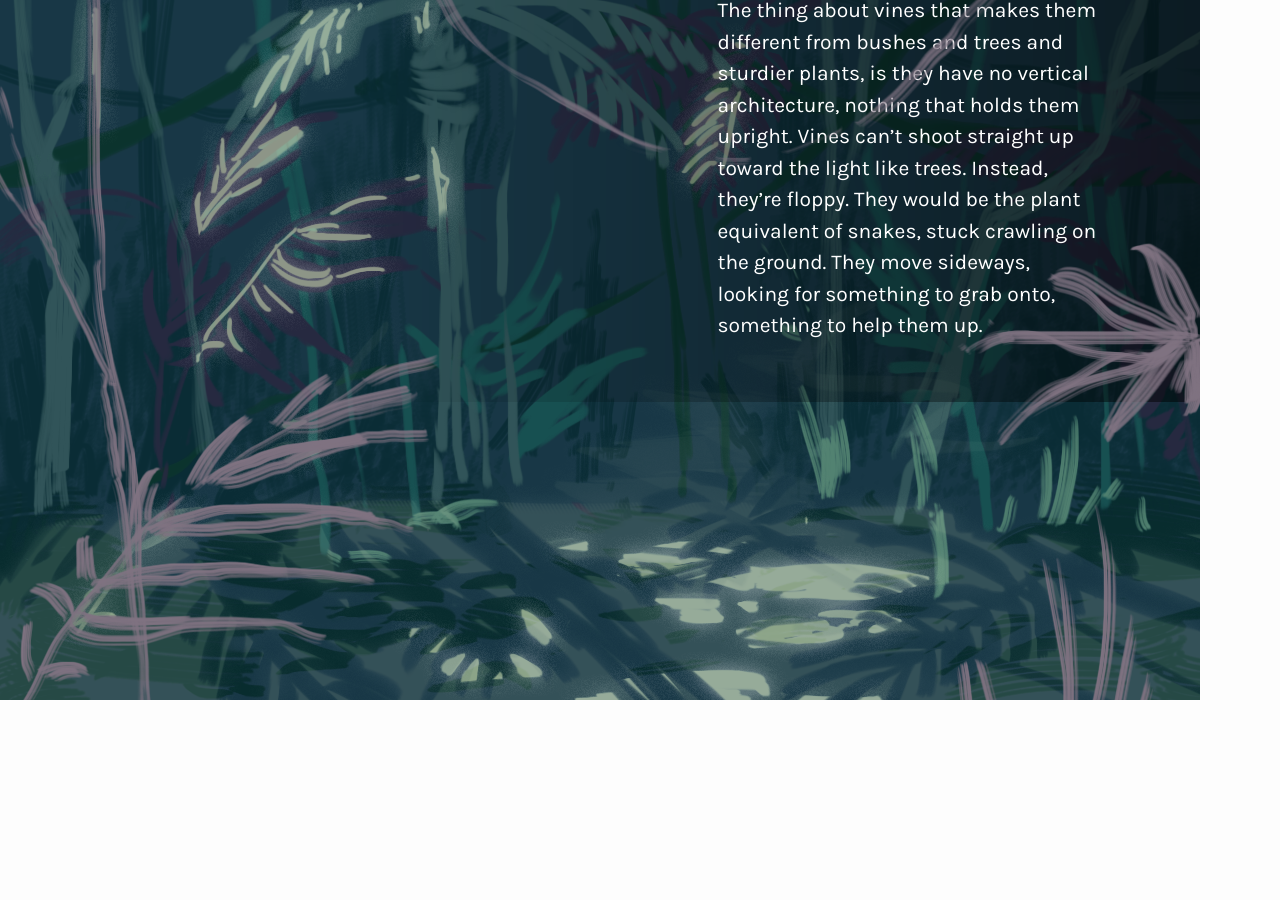
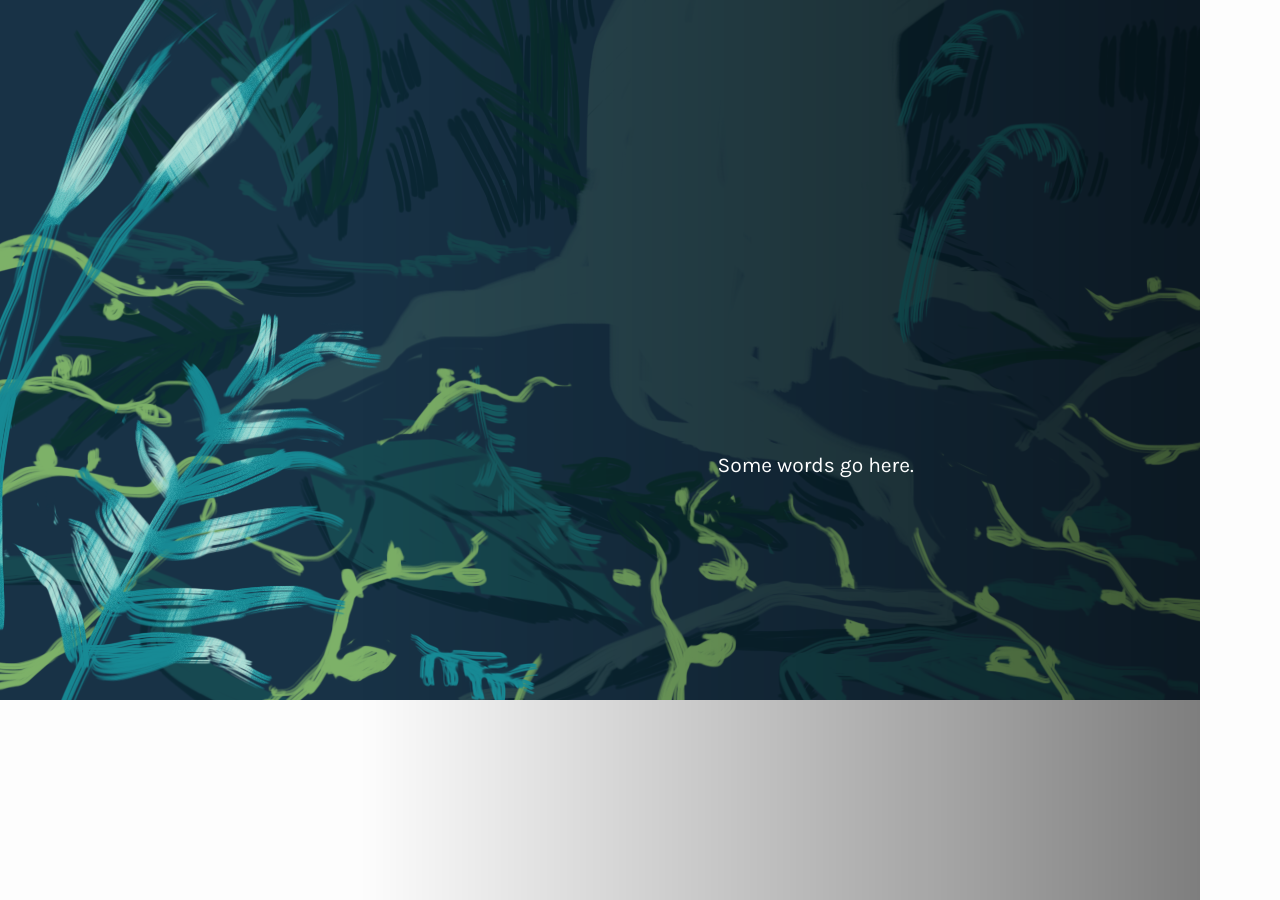
Before and after one commit to jonathanzong/plant-interactive-explorable, a Jekyll site: the page built from index.html, in a window 1280 px wide and 900 px high, scrolled down 8683 px. Built offline with Jekyll 4.4.1, drawn with Linux system fonts in a browser that asks for light colours; some of the changed text lies outside the part shown.

Commit message:
animation improvements

```diff
--- a/index.html
+++ b/index.html
@@ -8,13 +8,14 @@ layout: default
 <div class="layer layer--overlay background js-layer js-layer--2" style="background-image: url(images/2-bg.png)"></div>
 <div class="layer layer--overlay foreground js-layer js-layer--2" style="background-image: url(images/2-fg.png)"></div>
 
-<div class="layer layer--overlay background js-layer js-layer--4" style="background-image: url(images/4-bg.png)"></div>
-<div class="layer layer--overlay foreground js-layer js-layer--4" style="background-image: url(images/4-fg.png)"></div>
+<div class="layer layer--overlay background js-layer js-layer--3" style="background-image: url(images/4-bg-vines.png)"></div>
+<div class="layer layer--overlay foreground js-layer js-layer--3" style="background-image: url(images/4-fg.png)"></div>
 
 <div class="layer layer--overlay vine-container"></div>
 
 <div class="layer layer--content">
   <div class="container-fluid">
+
     <section>
       <div class="row">
         <div class="col-sm-7">
@@ -25,8 +26,6 @@ layout: default
             <p>
               <span class="dropcap">I</span>magine you’re in a rainforest in Costa Rica, and you come across a great big trunk of a tree. You look down at the ground, and among the brown mix of roots and leaves you can clearly make out hundreds of little green lines, like arrow markers that surround the tree and point towards its base.
             </p>
-            <!--<div class="js-vine-trigger"></div>-->
-            <p></p>
             <p>
               This is the situation in which biologists Donald Strong and Thomas Ray found themselves in the 1970s. They describe seeing “thousands of bright green seedlings [..] in contrast against the brown leaf litter, creeping inward from all sides of the tree. The seedlings appear as short spokes of a wheel with the tree as the hub.”
             </p>
@@ -71,10 +70,37 @@ layout: default
             <p>
               The thing about vines that makes them different from bushes and trees and sturdier plants, is they have no vertical architecture, nothing that holds them upright. Vines can’t shoot straight up toward the light like trees. Instead, they’re floppy. They would be the plant equivalent of snakes, stuck crawling on the ground. They move sideways, looking for something to grab onto, something to help them up.
             </p>
+            <div class="js-scene-trigger" data-index="3"></div>
           </div>
         </div>
       </div>
     </section>
+
+
+    <section>
+      <div class="row">
+        <div class="col-sm-7">
+        </div>
+        <div class="col-sm-4">
+          <div class="layer--content__text"">
+            <p></p>
+
+            <p>
+              Some words go here.
+            </p>
+            <animate>
+            <div class="js-vine-trigger"></div>
+            <p></p>
+            </animate>
+            <p>
+              Some more words go here.
+            </p>
+          </div>
+        </div>
+      </div>
+    </section>
+
+
   </div>
 </div>
 
--- a/scripts/src/VineHelpers.js
+++ b/scripts/src/VineHelpers.js
@@ -20,21 +20,23 @@ var VineRenderer = function(opts) {
   // state
   var pointCount = opts.pointCount || 20;
   var ropeLength = opts.ropeLength || 300;
-  var snakes = [];
+  var vines = [];
 
-  var snakeTexture = PIXI.Texture.fromImage(opts.textureImage || 'images/vine.png');
+  var vineTexture = PIXI.Texture.fromImage(opts.textureImage || 'images/vine.png');
 
-  function addSnake() {
+  function addVine() {
     var points = [];
     for (var i = 0; i < pointCount; i++) {
       points.push(new PIXI.Point(i * ropeLength / pointCount, 0));
     }
-    var snake = new PIXI.mesh.Rope(snakeTexture, points);
-    snakes.push({
-      snake: snake,
+    var vine = new PIXI.mesh.Rope(vineTexture, points);
+    vine.scale.x = 0.5;
+    vine.scale.y = 0.5;
+    vines.push({
+      vine: vine,
       points: points
     })
-    stage.addChild(snake);
+    stage.addChild(vine);
   }
 
   // functions
@@ -43,7 +45,7 @@ var VineRenderer = function(opts) {
   }
 
   function updatePoints(i, fun) {
-    fun(snakes[i].points);
+    fun(vines[i].points);
   }
 
   $(opts.container).append(renderer.view);
@@ -56,7 +58,7 @@ var VineRenderer = function(opts) {
     ropeLength: ropeLength,
     updatePoints: updatePoints,
     render: render,
-    addSnake: addSnake
+    addVine: addVine
   };
 
 }
```
Also changed, not shown: images/4-bg-vines.png (added).
